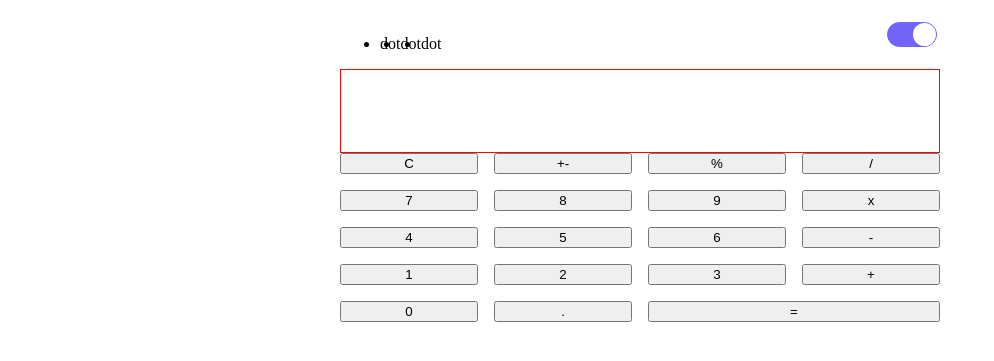
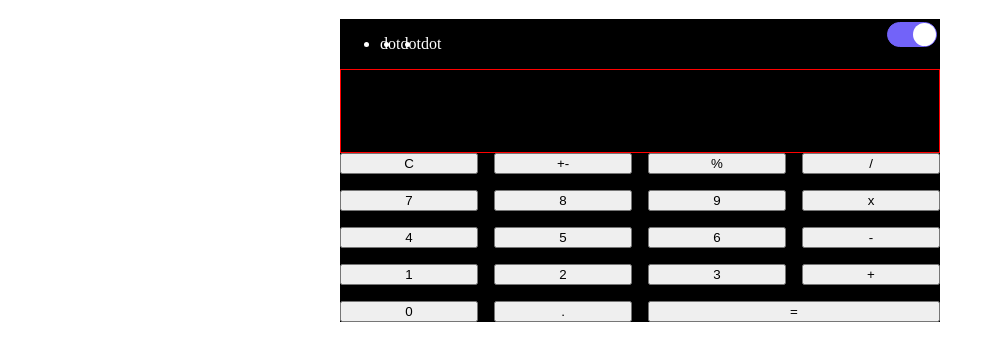
Before and after one commit to Joelmarfas/Calculator, a plain HTML site: page index.html in a window 1280 px wide. Both pictures are taken after a click on the checkbox 912 px from the left and 95 px from the top of the page. Shown: the part 61-422 px from the top of the page, without its empty margins (0-994 px from the left). Drawn offline with Linux system fonts and the light colour scheme.

Commit message:
Switch toggle

```diff
--- a/main.js
+++ b/main.js
@@ -1,5 +1,8 @@
 var btns = document.querySelectorAll(".btn");
 btns.forEach(btn => btn.addEventListener("click", operations))
+
+let switchToggle = document.querySelector('.switch-btn')
+switchToggle.addEventListener('click', toggleTheme)
 
 function operations (event){
   event.preventDefault()
@@ -12,7 +15,12 @@ function operations (event){
 
   if (value === 'reset') {
     while (output.firstChild) {
-      output.removeChild(output.lastChild)
+      output.removeChild(output.firstChild)
     }
   }
 }
+
+function toggleTheme () {
+  let main = document.querySelector('.main-wrapper')
+  main.classList.toggle('--dark-theme')
+}
--- a/styles.css
+++ b/styles.css
@@ -70,3 +70,10 @@
 .switch-btn:checked:before {
   left: 25px;
 }
+
+/** dark theme */
+.--dark-theme {
+  background-color: #000;
+  color: white;
+  transition: 500ms;
+}
```
